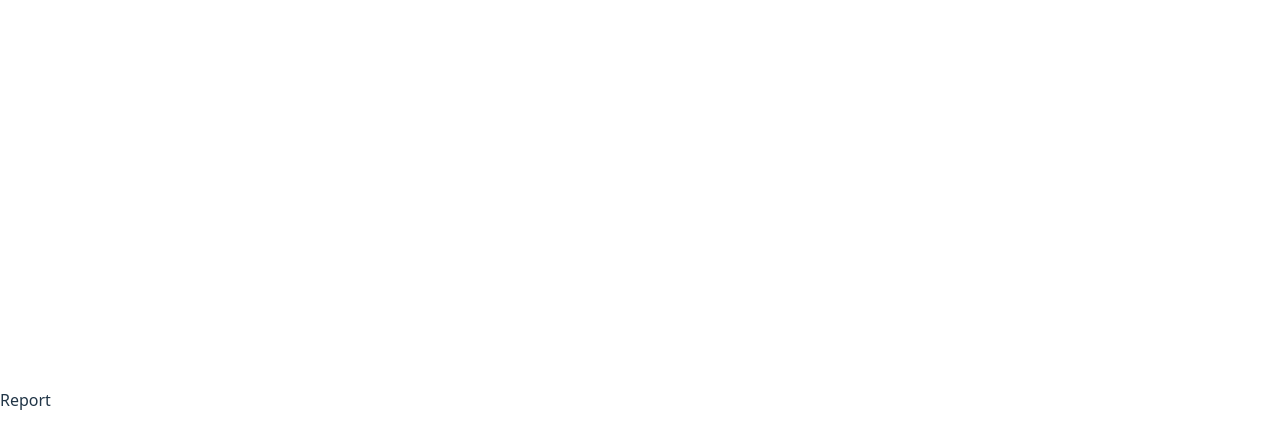
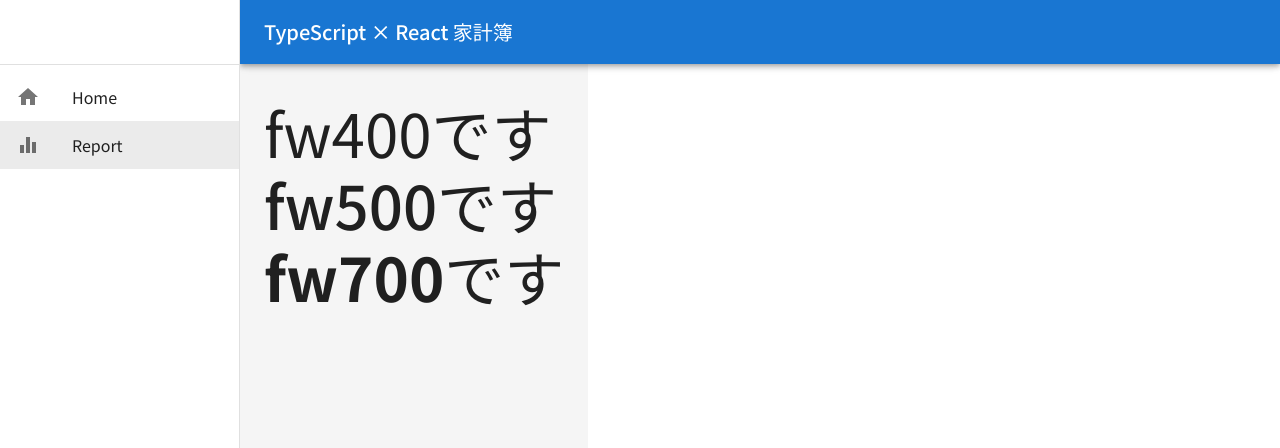
Before and after one commit to kyoshida-gs/household-app, a React (Vite) app: page /report in a window 1280 px wide. Shown: the top 448 px of the page. Built offline with nearby package versions, Linux system fonts and the light colour scheme.

Commit message:
feat: 共通レイアウトの作成

```diff
--- a/index.html
+++ b/index.html
@@ -1,10 +1,18 @@
 <!doctype html>
-<html lang="en">
+<html lang="ja">
   <head>
     <meta charset="UTF-8" />
     <link rel="icon" type="image/svg+xml" href="/vite.svg" />
     <meta name="viewport" content="width=device-width, initial-scale=1.0" />
-    <title>household-app</title>
+    <link rel="preconnect" href="https://fonts.googleapis.com" />
+    <link rel="preconnect" href="https://fonts.gstatic.com" crossorigin />
+    <link rel="preconnect" href="https://fonts.googleapis.com" />
+    <link rel="preconnect" href="https://fonts.gstatic.com" crossorigin />
+    <link
+      href="https://fonts.googleapis.com/css2?family=Noto+Sans+JP:wght@400;500;700&display=swap"
+      rel="stylesheet"
+    />
+    <title>TypeScript × React 家計簿</title>
   </head>
   <body>
     <div id="root"></div>
--- a/package.json
+++ b/package.json
@@ -12,6 +12,10 @@
     "format": "prettier . --write"
   },
   "dependencies": {
+    "@emotion/react": "^11.14.0",
+    "@emotion/styled": "^11.14.1",
+    "@mui/icons-material": "^6.5.0",
+    "@mui/material": "^6.5.0",
     "react": "^19.2.0",
     "react-dom": "^19.2.0",
     "react-router-dom": "^7.13.0"
--- a/src/App.tsx
+++ b/src/App.tsx
@@ -1,17 +1,25 @@
 import { Route, BrowserRouter, Routes } from "react-router-dom";
-import "@/index.css";
+// import "@/index.css";
 import Home from "@/pages/Home";
 import Report from "@/pages/Report";
 import NoMatch from "@/pages/NoMatch";
+import AppLayout from "./components/layout/AppLayout";
+import { theme } from "./theme/theme";
+import { CssBaseline, ThemeProvider } from "@mui/material";
 
 export default function App() {
   return (
+    <ThemeProvider theme={theme}>
+      <CssBaseline />
       <BrowserRouter>
         <Routes>
+          <Route path="/" element={<AppLayout />}>
             <Route path="/" element={<Home />} />
             <Route path="/report" element={<Report />} />
             <Route path="*" element={<NoMatch />} />
+          </Route>
         </Routes>
       </BrowserRouter>
+    </ThemeProvider>
   );
 }
--- /dev/null
+++ b/src/components/common/SideBar.tsx
@@ -0,0 +1,124 @@
+import {
+  Box,
+  Divider,
+  Drawer,
+  List,
+  ListItem,
+  ListItemButton,
+  ListItemIcon,
+  ListItemText,
+  Toolbar,
+} from "@mui/material";
+import HomeIcon from "@mui/icons-material/Home";
+import EqualizerIcon from "@mui/icons-material/Equalizer";
+import { NavLink } from "react-router-dom";
+import type { CSSProperties } from "react";
+
+interface SideBarProps {
+  drawerWidth: number;
+  mobileOpen: boolean;
+  handleDrawerClose: () => void;
+  handleDrawerTransitionEnd: () => void;
+}
+
+interface menuItem {
+  text: string;
+  icon: React.ReactNode;
+  path: string;
+}
+
+export default function SideBar({
+  drawerWidth,
+  mobileOpen,
+  handleDrawerClose,
+  handleDrawerTransitionEnd,
+}: SideBarProps) {
+  const menuItems: menuItem[] = [
+    { text: "Home", icon: <HomeIcon />, path: "/" },
+    { text: "Report", icon: <EqualizerIcon />, path: "/report" },
+  ];
+
+  const baseLinkStyle: CSSProperties = {
+    textDecoration: "none",
+    color: "inherit",
+    display: "block",
+  };
+
+  const activeLinkStyle: CSSProperties = {
+    backgroundColor: "rgba(0, 0, 0, 0.08)",
+  };
+
+  const drawer = (
+    <div>
+      <Toolbar />
+      <Divider />
+      <List>
+        {menuItems.map((item, index) => (
+          <NavLink
+            to={item.path}
+            key={index}
+            style={({ isActive }) => {
+              console.log("選択されたメニューは", item.text, isActive);
+              return {
+                ...baseLinkStyle,
+                ...(isActive ? activeLinkStyle : {}),
+              };
+            }}
+          >
+            <ListItem disablePadding>
+              <ListItemButton>
+                <ListItemIcon>{item.icon}</ListItemIcon>
+                <ListItemText primary={item.text} />
+              </ListItemButton>
+            </ListItem>
+          </NavLink>
+        ))}
+      </List>
+    </div>
+  );
+
+  return (
+    <Box
+      component="nav"
+      sx={{ width: { sm: drawerWidth }, flexShrink: { sm: 0 } }}
+      aria-label="mailbox folders"
+    >
+      {/* SP用サイドバー */}
+      <Drawer
+        variant="temporary"
+        open={mobileOpen}
+        onTransitionEnd={handleDrawerTransitionEnd}
+        onClose={handleDrawerClose}
+        sx={{
+          display: { xs: "block", sm: "none" },
+          "& .MuiDrawer-paper": {
+            boxSizing: "border-box",
+            width: drawerWidth,
+          },
+        }}
+        slotProps={{
+          root: {
+            keepMounted: true, // Better open performance on mobile.
+          },
+        }}
+      >
+        {drawer}
+      </Drawer>
+
+      {/* PC用サイドバー */}
+      <Drawer
+        variant="permanent"
+        sx={{
+          display: { xs: "none", sm: "block" },
+          "& .MuiDrawer-paper": {
+            boxSizing: "border-box",
+            width: drawerWidth,
+          },
+        }}
+        open
+      >
+        {drawer}
+      </Drawer>
+    </Box>
+  );
+}
--- /dev/null
+++ b/src/components/layout/AppLayout.tsx
@@ -0,0 +1,88 @@
+import * as React from "react";
+import AppBar from "@mui/material/AppBar";
+import Box from "@mui/material/Box";
+import CssBaseline from "@mui/material/CssBaseline";
+import IconButton from "@mui/material/IconButton";
+import MenuIcon from "@mui/icons-material/Menu";
+import Toolbar from "@mui/material/Toolbar";
+import Typography from "@mui/material/Typography";
+import { Outlet } from "react-router-dom";
+import SideBar from "../common/SideBar";
+const drawerWidth = 240;
+
+export default function ResponsiveDrawer() {
+  const [mobileOpen, setMobileOpen] = React.useState(false);
+  const [isClosing, setIsClosing] = React.useState(false);
+
+  const handleDrawerClose = () => {
+    setIsClosing(true);
+    setMobileOpen(false);
+  };
+
+  const handleDrawerTransitionEnd = () => {
+    setIsClosing(false);
+  };
+
+  const handleDrawerToggle = () => {
+    if (!isClosing) {
+      setMobileOpen(!mobileOpen);
+    }
+  };
+
+  return (
+    <Box
+      sx={{
+        display: "flex",
+        bgcolor: (theme) => theme.palette.grey[100],
+        minHeight: "100vh",
+        width: "100%",
+      }}
+    >
+      <CssBaseline />
+
+      {/* ヘッダー */}
+      <AppBar
+        position="fixed"
+        sx={{
+          width: { sm: `calc(100% - ${drawerWidth}px)` },
+          ml: { sm: `${drawerWidth}px` },
+        }}
+      >
+        <Toolbar>
+          <IconButton
+            color="inherit"
+            aria-label="open drawer"
+            edge="start"
+            onClick={handleDrawerToggle}
+            sx={{ mr: 2, display: { sm: "none" } }}
+          >
+            <MenuIcon />
+          </IconButton>
+          <Typography variant="h6" noWrap component="div">
+            TypeScript × React 家計簿
+          </Typography>
+        </Toolbar>
+      </AppBar>
+
+      <SideBar
+        drawerWidth={drawerWidth}
+        mobileOpen={mobileOpen}
+        handleDrawerClose={handleDrawerClose}
+        handleDrawerTransitionEnd={handleDrawerTransitionEnd}
+      />
+
+      {/* メインコンテンツ */}
+      <Box
+        component="main"
+        sx={{
+          flexGrow: 1,
+          p: 3,
+          pt: { xs: 10, sm: 12 },
+          width: { sm: `calc(100% - ${drawerWidth}px)` },
+        }}
+      >
+        <Outlet />
+      </Box>
+    </Box>
+  );
+}
--- a/src/pages/Report.tsx
+++ b/src/pages/Report.tsx
@@ -1,5 +1,17 @@
-import React from "react";
+import { Typography } from "@mui/material";
 
 export default function Report() {
-  return <div>Report</div>;
+  return (
+    <div>
+      <Typography variant="h2" fontWeight="fontWeightRegular">
+        fw400です
+      </Typography>
+      <Typography variant="h2" fontWeight="fontWeightMedium">
+        fw500です
+      </Typography>
+      <Typography variant="h2" fontWeight="fontWeightBold">
+        fw700です
+      </Typography>
+    </div>
+  );
 }
--- /dev/null
+++ b/src/theme/theme.ts
@@ -0,0 +1,10 @@
+import { createTheme } from "@mui/material";
+
+export const theme = createTheme({
+  typography: {
+    fontFamily: 'Noto Sans JP, Roboto, "Helvetica Neue", Arial, sans-serif',
+    fontWeightRegular: 400,
+    fontWeightMedium: 500,
+    fontWeightBold: 700,
+  },
+});
```
Also changed, not shown: 1 other file (tests, documents, lock files or other folders). Lines whose indentation alone changed are shown as unchanged.
